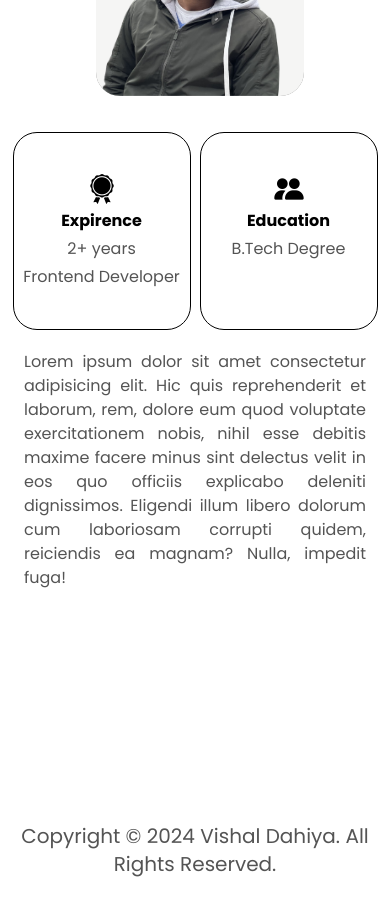
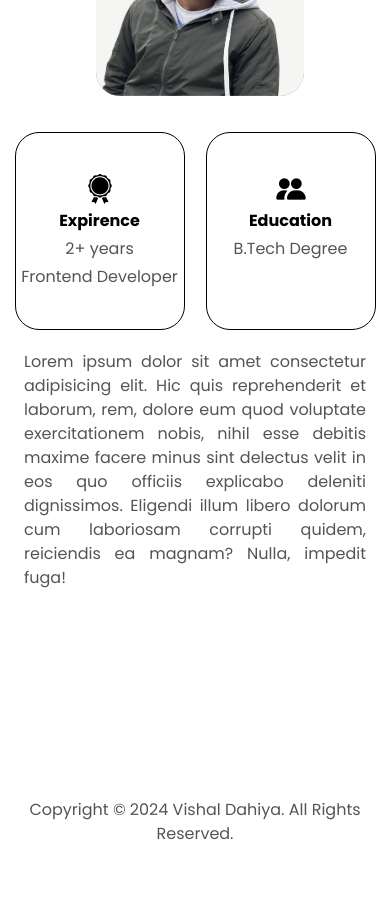
Before and after one commit to vishudahiya/Portfolio, a React (Vite) app: page / in a window 390 px wide. Shown: the part 940-1856 px from the top of the page. After the commit the page ends 1826 px from the top, so only its background shows below. Built offline with nearby package versions, Linux system fonts and the light colour scheme.

Commit message:
Mobile Responsive

```diff
--- a/src/components/About.jsx
+++ b/src/components/About.jsx
@@ -36,11 +36,11 @@ export default function About() {
           />
         </div>
         <div class="md:my-6 md:ml-4 lg:py-10 pb-2">
-          <div class="md:flex md:justify-around flex mx-2 justify-around md:px-20">
+          <div class="md:flex md:justify-around flex mx-1 justify-around md:px-20">
             <AboutBoxes data={data[0]} />
             <AboutBoxes data={data[1]} />
           </div>
-          <p class="item-centre text-justify md:pt-2 md:px-24 text-grey-theme lg:mt-6 mx-6 pb-16 pt-5">
+          <p class="item-centre text-justify md:pt-2 md:px-24 text-grey-theme lg:mt-6 mx-6 pb-10 pt-5">
             Lorem ipsum dolor sit amet consectetur adipisicing elit. Hic quis
             reprehenderit et laborum, rem, dolore eum quod voluptate
             exercitationem nobis, nihil esse debitis maxime facere minus sint
--- a/src/components/AboutBoxes.jsx
+++ b/src/components/AboutBoxes.jsx
@@ -2,7 +2,7 @@ export default function AboutBoxes({ data }) {
   return (
     <div
       class="space-y-1 border-solid  border-black border-custom-border md:py-2 md:mx-4 md:px-20
-       lg:px-36 lg:py-4 px-2 py-10 justify-center items-center text-center rounded-3xl"
+       lg:px-36 lg:py-4 px-1 py-10 justify-center items-center text-center rounded-3xl"
     >
       <img src={data.img} class="md:h-8 md:px-8 h-8 px-16 lg:mx-8 " />
       <p class="font-bold md:text-text-medium">{data.education}</p>
--- a/src/components/Footer.jsx
+++ b/src/components/Footer.jsx
@@ -2,7 +2,7 @@ export default function Footer() {
   return (
     <div>
       <footer>
-        <p class="text-center justify-center font-poppins text-grey-theme pb-10 text-xl">
+        <p class="text-center justify-center font-poppins text-grey-theme pb-10 text-md">
           Copyright © 2024 Vishal Dahiya. All Rights Reserved.
         </p>
       </footer>
```
